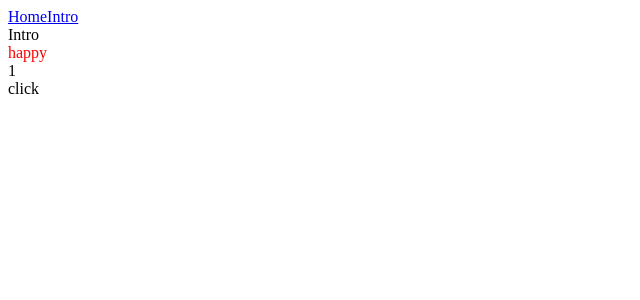
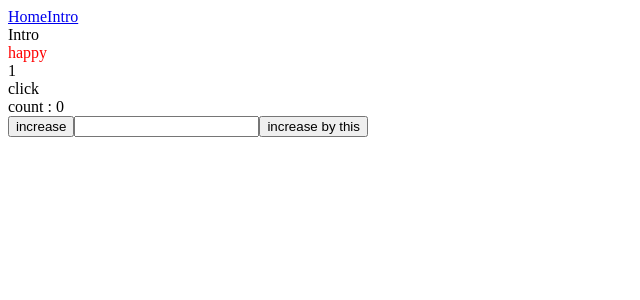
Before and after one commit to d5br5/React-ts-without-CRA, a React app: page /intro in a window 1280 px wide. Shown: the top 300 px of the page, without its empty margins (0-640 px from the left). Built offline with nearby package versions, Linux system fonts and the light colour scheme.

Commit message:
add react-redux

```diff
--- a/package.json
+++ b/package.json
@@ -10,12 +10,14 @@
 		"@babel/preset-typescript": "^7.18.6",
 		"@emotion/react": "^11.10.0",
 		"@emotion/styled": "^11.10.0",
+		"@reduxjs/toolkit": "^1.8.4",
 		"babel-loader": "^8.2.5",
 		"clean-webpack-plugin": "^4.0.0",
 		"css-loader": "^6.7.1",
 		"html-webpack-plugin": "^5.5.0",
 		"react": "^18.2.0",
 		"react-dom": "^18.2.0",
+		"react-redux": "^8.0.2",
 		"react-router-dom": "^6.3.0",
 		"style-loader": "^3.3.1",
 		"styled-components": "^5.3.5",
--- a/src/App.tsx
+++ b/src/App.tsx
@@ -1,6 +1,6 @@
 import React from "react";
 import { Link, BrowserRouter, Routes, Route } from "react-router-dom";
-import Home from "./pages";
+import Home from "./pages/index";
 import Intro from "./pages/Intro";
 
 const App = () => (
--- a/src/index.tsx
+++ b/src/index.tsx
@@ -1,7 +1,13 @@
 import React from "react";
+import App from "./App";
 import { createRoot } from "react-dom/client";
-import App from "./App";
+import { store } from "./modules";
+import { Provider } from "react-redux";
 
 const rootElement = document.getElementById("root");
 const root = createRoot(rootElement!);
-root.render(<App />);
+root.render(
+	<Provider store={store}>
+		<App />
+	</Provider>
+);
--- /dev/null
+++ b/src/modules/counter.ts
@@ -0,0 +1,29 @@
+import { createSlice } from "@reduxjs/toolkit";
+import type { PayloadAction } from "@reduxjs/toolkit";
+
+export interface CounterState {
+	value: number;
+}
+
+const initialState: CounterState = {
+	value: 0,
+};
+
+export const counterSlice = createSlice({
+	name: "counter",
+	initialState,
+	reducers: {
+		increment: (state) => {
+			state.value += 1;
+		},
+		decrement: (state) => {
+			state.value -= 1;
+		},
+		incrementByAmount: (state, action: PayloadAction<number>) => {
+			state.value += action.payload;
+		},
+	},
+});
+
+export const { increment, decrement, incrementByAmount } = counterSlice.actions;
+export default counterSlice.reducer;
--- /dev/null
+++ b/src/modules/index.ts
@@ -0,0 +1,9 @@
+import { configureStore } from "@reduxjs/toolkit";
+import counterReducer from "./counter";
+
+export const store = configureStore({
+	reducer: { counter: counterReducer },
+});
+
+export type RootState = ReturnType<typeof store.getState>;
+export type AppDispatch = typeof store.dispatch;
--- a/src/pages/Intro.tsx
+++ b/src/pages/Intro.tsx
@@ -1,13 +1,36 @@
-import { useState } from "react";
+import { ChangeEvent, useState } from "react";
 import Happy from "../components/Happy";
+import { useDispatch, useSelector } from "react-redux";
+import { RootState } from "../modules";
+import { increment, incrementByAmount } from "../modules/counter";
 const Intro = () => {
 	const [num, setNum] = useState(1);
+	const [targetValue, setTargetValue] = useState("");
+	const count = useSelector((state: RootState) => state.counter.value);
+	const dispatch = useDispatch();
 	return (
 		<div>
 			<div>Intro</div>
 			<Happy />
 			<div>{num}</div>
 			<div onClick={() => setNum((num) => num + 1)}>click</div>
+			<div>count : {count}</div>
+			<button onClick={() => dispatch(increment())}>increase</button>
+			<input
+				type="text"
+				value={targetValue}
+				onChange={(e: ChangeEvent<HTMLInputElement>) =>
+					setTargetValue(e.target.value)
+				}
+			/>
+			<button
+				onClick={() => {
+					dispatch(incrementByAmount(Number(targetValue)));
+					setTargetValue("");
+				}}
+			>
+				increase by this
+			</button>
 		</div>
 	);
 };
--- a/tsconfig.json
+++ b/tsconfig.json
@@ -27,12 +27,6 @@
 		// 모듈 이름을 처리할 기준 디렉토리
 		"baseUrl": "./",
 
-		// 모듈 import 시 baseUrl 시작으로 mapping
-		"paths": {
-			"components/*": ["components/*"],
-			"pages/*": ["pages/*"]
-		},
-
 		// default export 사용하지 않은 모듈도 default import 가능하게 할 것인가
 		"allowSyntheticDefaultImports": true,
 
```
Also changed, not shown: 1 other file (tests, documents, lock files or other folders).
